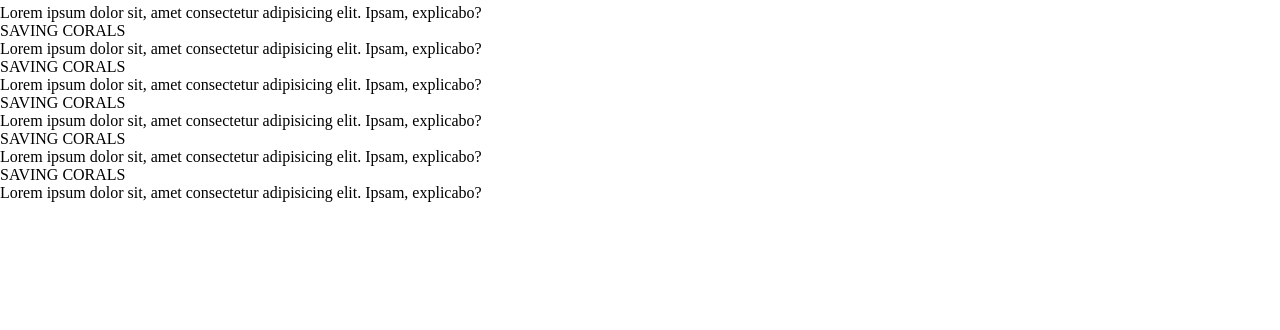
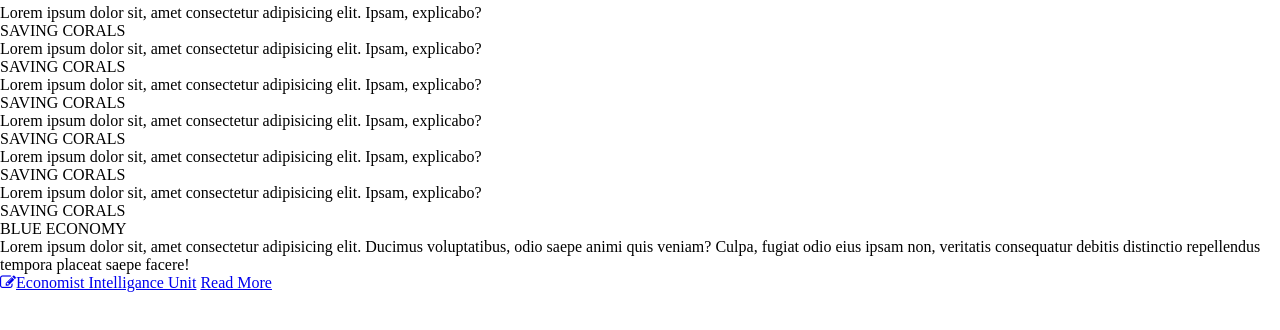
Before and after one commit to gsujanprdxn/BlueEconomy, a plain HTML site: page index.html in a window 1280 px wide. Shown: the part 326-656 px from the top of the page. Drawn offline with Linux system fonts and the light colour scheme; files whose address does not match are found by name.

Commit message:
article section is added

```diff
--- a/index.html
+++ b/index.html
@@ -113,7 +113,13 @@
                 </li>
               </ul>
             </div>
-
+            <div class="article_details">
+              <h2>SAVING CORALS</h2>
+              <h3>BLUE ECONOMY</h3>
+              <p>Lorem ipsum dolor sit, amet consectetur adipisicing elit. Ducimus voluptatibus, odio saepe animi quis veniam? Culpa, fugiat odio eius ipsam non, veritatis consequatur debitis distinctio repellendus tempora placeat saepe facere!</p>
+              <a href="#FIXME"><i class="fa fa-pencil-square-o" aria-hidden="true"></i>Economist Intelligance Unit</a>
+              <a href="#FIXME">Read More</a>
+            </div>
 
           </div>
 
```
